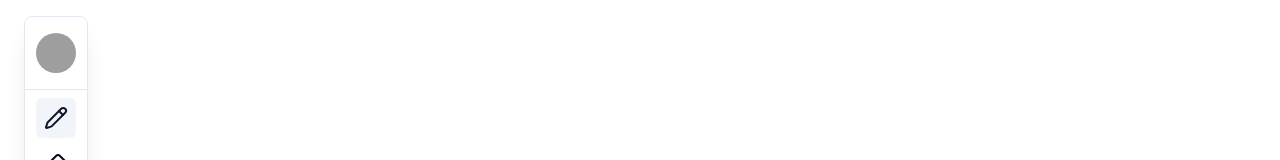
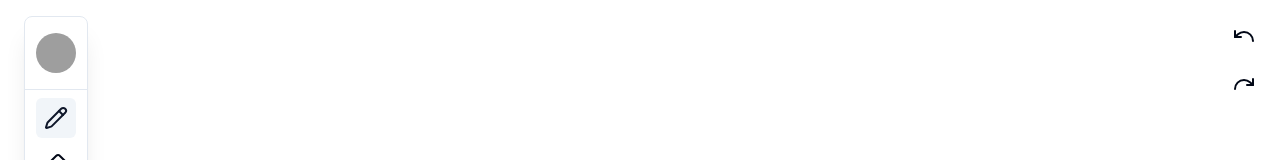
Before and after one commit to HasanYahya101/Artify-Vite, a React (Vite) app: page / in a window 1280 px wide. Shown: the top 160 px of the page. Built offline with nearby package versions, Linux system fonts and the light colour scheme; grey boxes are pictures that could not be loaded.

Commit message:
refactor: Update CanvasDrawingApp component to include Undo and Redo buttons in the playground

```diff
--- a/src/components/component/playground.jsx
+++ b/src/components/component/playground.jsx
@@ -1,5 +1,5 @@
 import React, { useState, useRef, useEffect } from 'react';
-import { Pencil, Brush, Minus, Square, Circle, Eraser, Download, LineChartIcon, Slash, Pipette, PaintBucket, Type, Plus, Spline } from 'lucide-react';
+import { Pencil, Eraser, Download, Slash, Pipette, PaintBucket, Type, Plus, Spline, Undo, Redo } from 'lucide-react';
 import { Button } from '../ui/button';
 import { Avatar, AvatarFallback, AvatarImage } from "@/components/ui/avatar";
 import {
@@ -363,6 +363,36 @@ const CanvasDrawingApp = () => {
 
     return (
         <div className="flex min-h-screen bg-slate-50">
+            {/* Undo and redo */}
+            <div className="fixed top-4 right-4 z-10">
+                <div className="flex flex-col gap-2">
+                    <TooltipProvider>
+                        <Tooltip>
+                            <TooltipTrigger>
+                                <Button variant="ghost" size="icon">
+                                    <Undo size={24} />
+                                </Button>
+                            </TooltipTrigger>
+                            <TooltipContent>
+                                <span className='text-gray-500'>Undo</span>
+                            </TooltipContent>
+                        </Tooltip>
+                    </TooltipProvider>
+                    <TooltipProvider>
+                        <Tooltip>
+                            <TooltipTrigger>
+                                <Button variant="ghost" size="icon">
+                                    <Redo size={24} />
+                                </Button>
+                            </TooltipTrigger>
+                            <TooltipContent>
+                                <span className='text-gray-500'>Redo</span>
+                            </TooltipContent>
+                        </Tooltip>
+                    </TooltipProvider>
+                </div>
+            </div>
+
             <aside className="fixed top-4 left-4 ml-2 z-10 h-[calc(100vh-2rem)] w-16 rounded-lg bg-background border shadow-xl flex flex-col object-contain justify-start min-h-[140px]">
                 <div className="p-4 border-b flex items-center justify-center">
                     <Avatar size="md">
```
